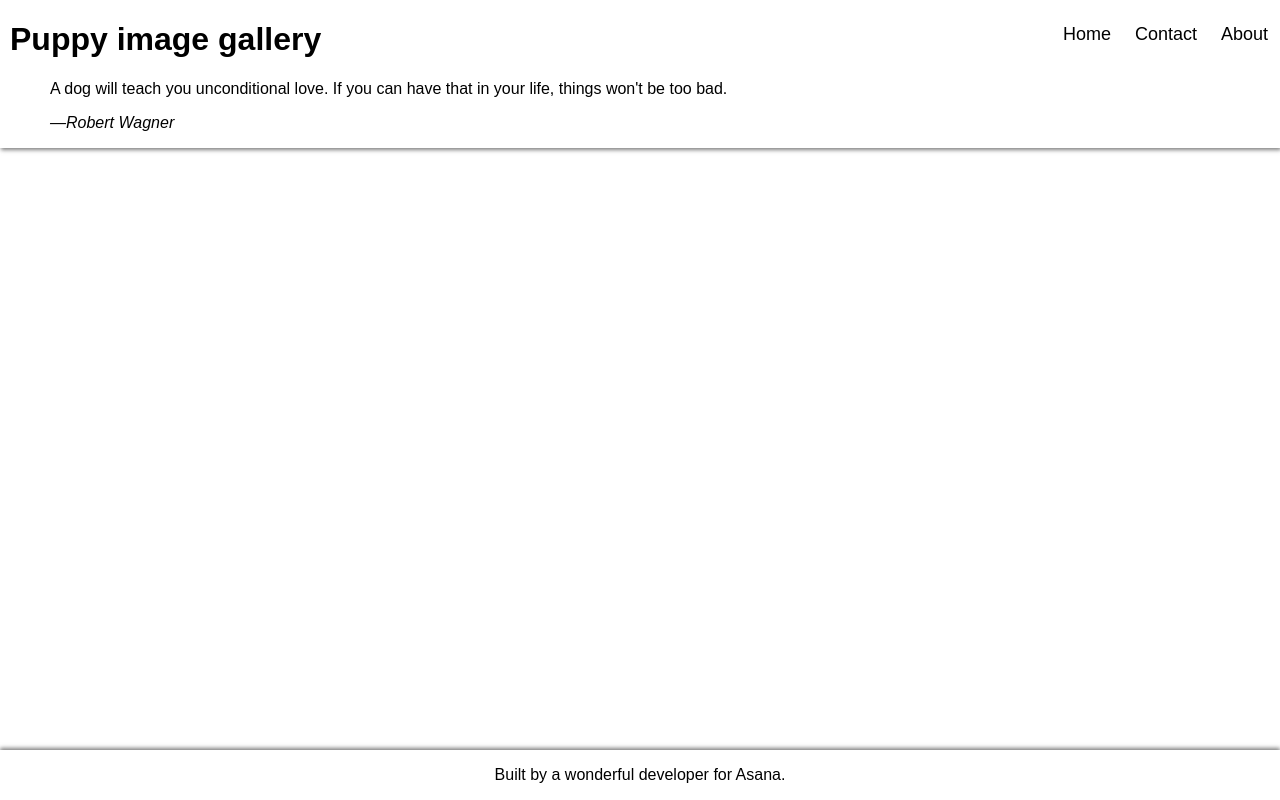
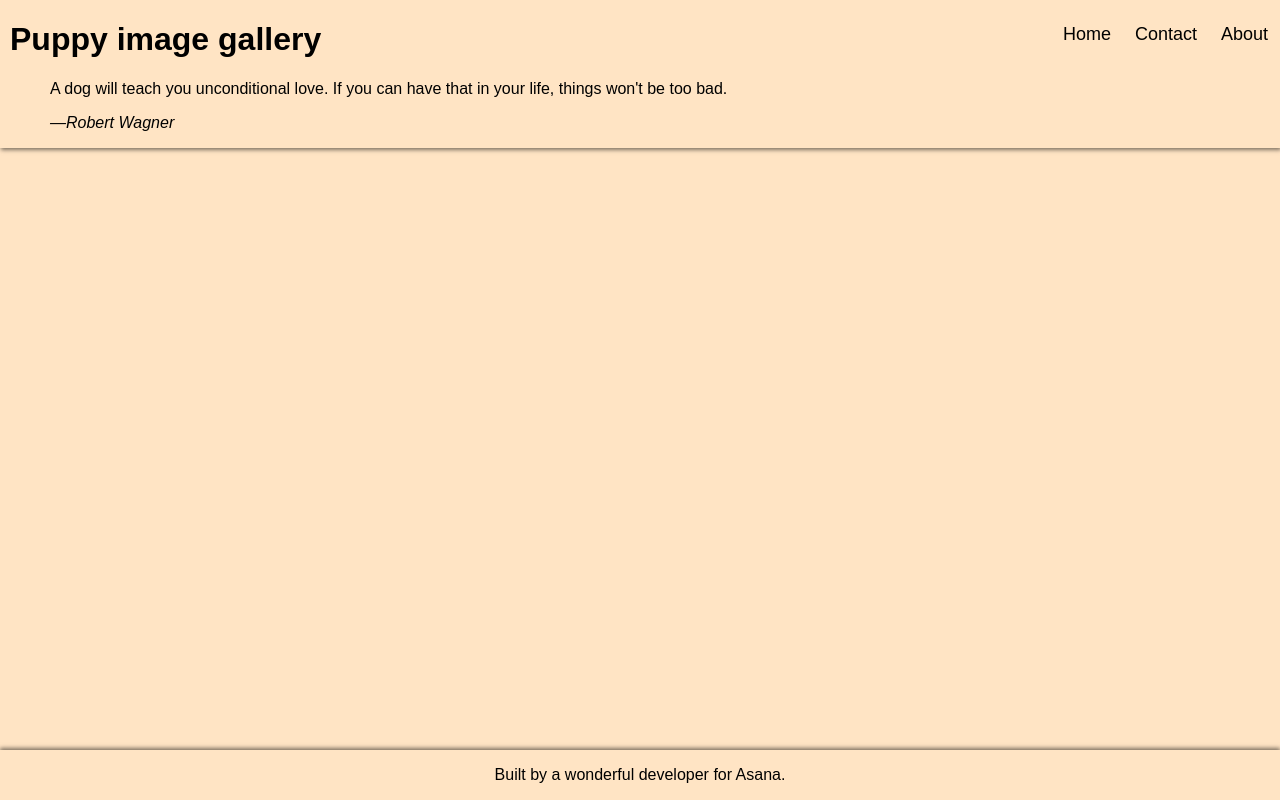
Before and after one commit to sudarshanr1/pet-adoption, a website built with webpack: page index.html in a window 1280 px wide. Shown: the top 800 px of the page. Built offline with nearby package versions, Linux system fonts and the light colour scheme; some packages are replaced by stand-ins of ours.

Commit message:
app background color changed

```diff
--- a/app/assets/styles/app.css
+++ b/app/assets/styles/app.css
@@ -5,6 +5,7 @@
 body {
   margin: 0;
   font-family: Arial, Helvetica, sans-serif;
+  background-color: bisque;
 }
 
 header {
@@ -14,6 +15,7 @@ header {
   -moz-box-shadow: 1px 2px 4px rgba(0, 0, 0, 0.5);
   -webkit-box-shadow: 1px 2px 4px rgba(0, 0, 0, 0.5);
   box-shadow: 1px 2px 4px rgba(0, 0, 0, 0.5);
+  background-color: bisque;
 }
 
 header a:hover {
@@ -50,6 +52,7 @@ footer {
   -webkit-box-shadow: 0px -2px 4px 0px rgba(0, 0, 0, 0.5);
   -moz-box-shadow: 0px -2px 4px 0px rgba(0, 0, 0, 0.5);
   box-shadow: 0px -2px 4px 0px rgba(0, 0, 0, 0.5);
+  background-color: bisque;
 }
 
 content {
```
